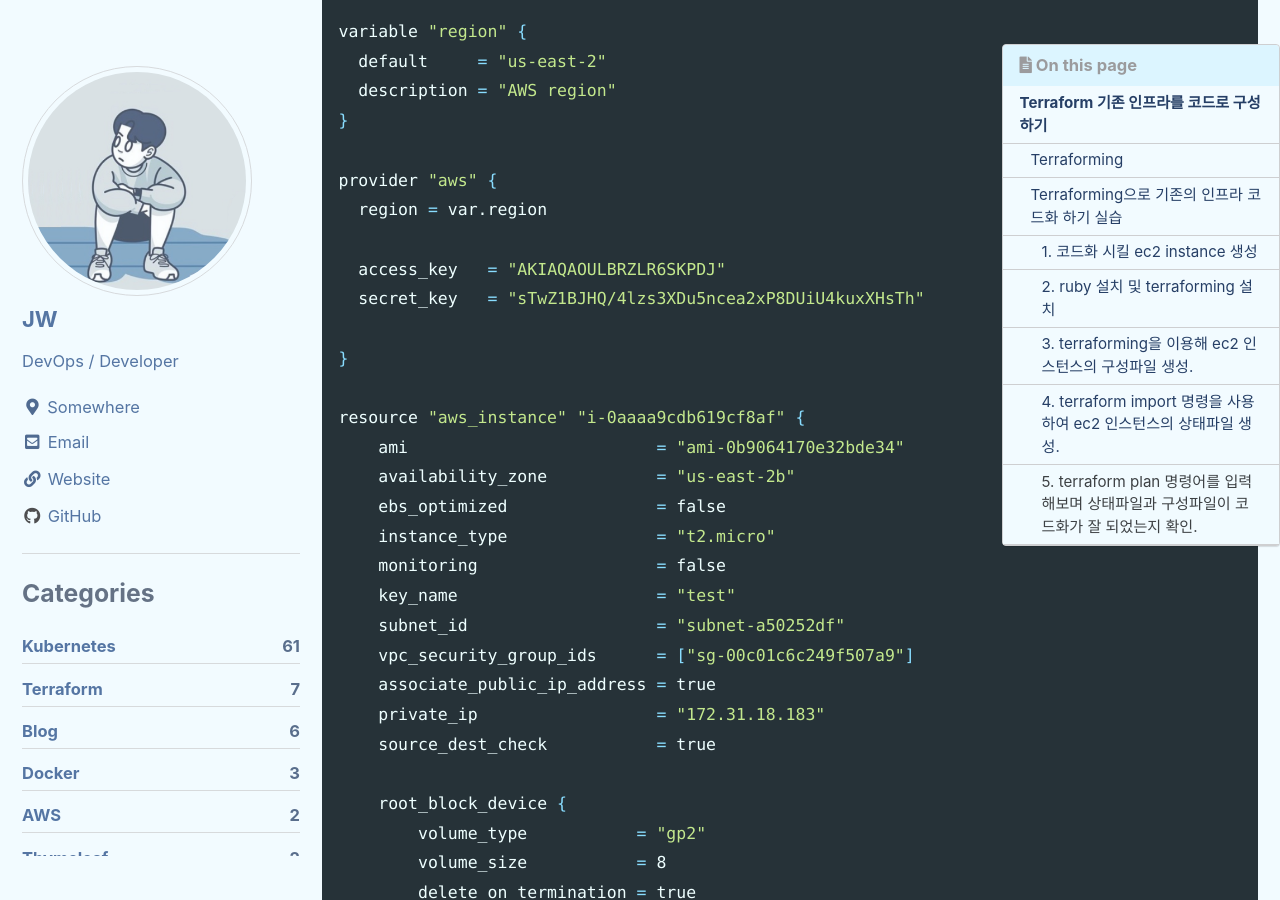
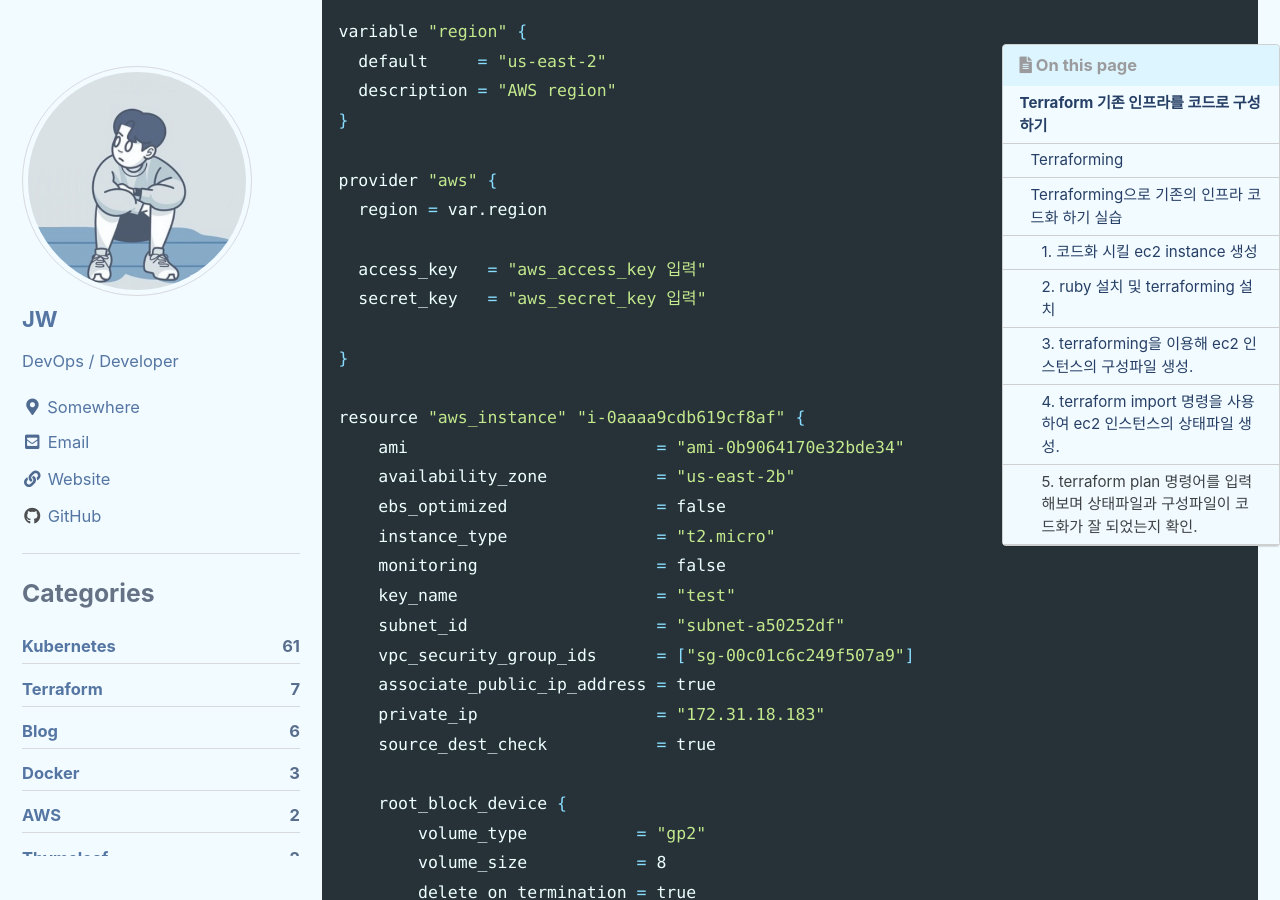
Before and after one commit to doomggakk/doomggakk_blog.github.io, a Jekyll site: the page built from _posts/Terraform/2021-09-08-1_terraform_infra_code.md, in a window 1280 px wide and 900 px high, scrolled down 4401 px. Built offline with Jekyll 4.4.1, drawn with Linux system fonts in a browser that asks for light colours; cached includes are drawn as plain includes.

Commit message:
Update 2021-09-08-1_terraform_infra_code.md

```diff
--- a/_posts/Terraform/2021-09-08-1_terraform_infra_code.md
+++ b/_posts/Terraform/2021-09-08-1_terraform_infra_code.md
@@ -141,8 +141,8 @@ variable "region" {
 provider "aws" {
   region = var.region
 
-  access_key   = "AKIAQAOULBRZLR6SKPDJ"
-  secret_key   = "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"
+  access_key   = "aws_access_key 입력"
+  secret_key   = "aws_secret_key 입력"
 
 }
 
```
